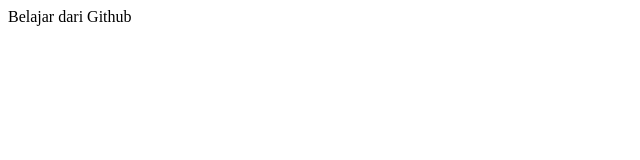
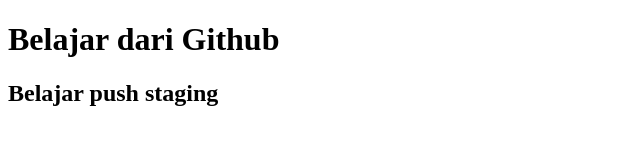
Before and after one commit to gizaramadhan/belajar-niomic, a plain HTML site: page header.html in a window 1280 px wide. Shown: the whole page, without its empty margins (0-640 px from the left). Drawn offline with Linux system fonts and the light colour scheme.

Commit message:
add element 2

```diff
--- a/header.html
+++ b/header.html
@@ -5,6 +5,7 @@
     <title>Belajar Push Staging</title>
   </head>
   <body>
-    Belajar dari Github
+    <h1>Belajar dari Github</h1>
+    <h2>Belajar push staging</h2>
   </body>
 </html>
```
